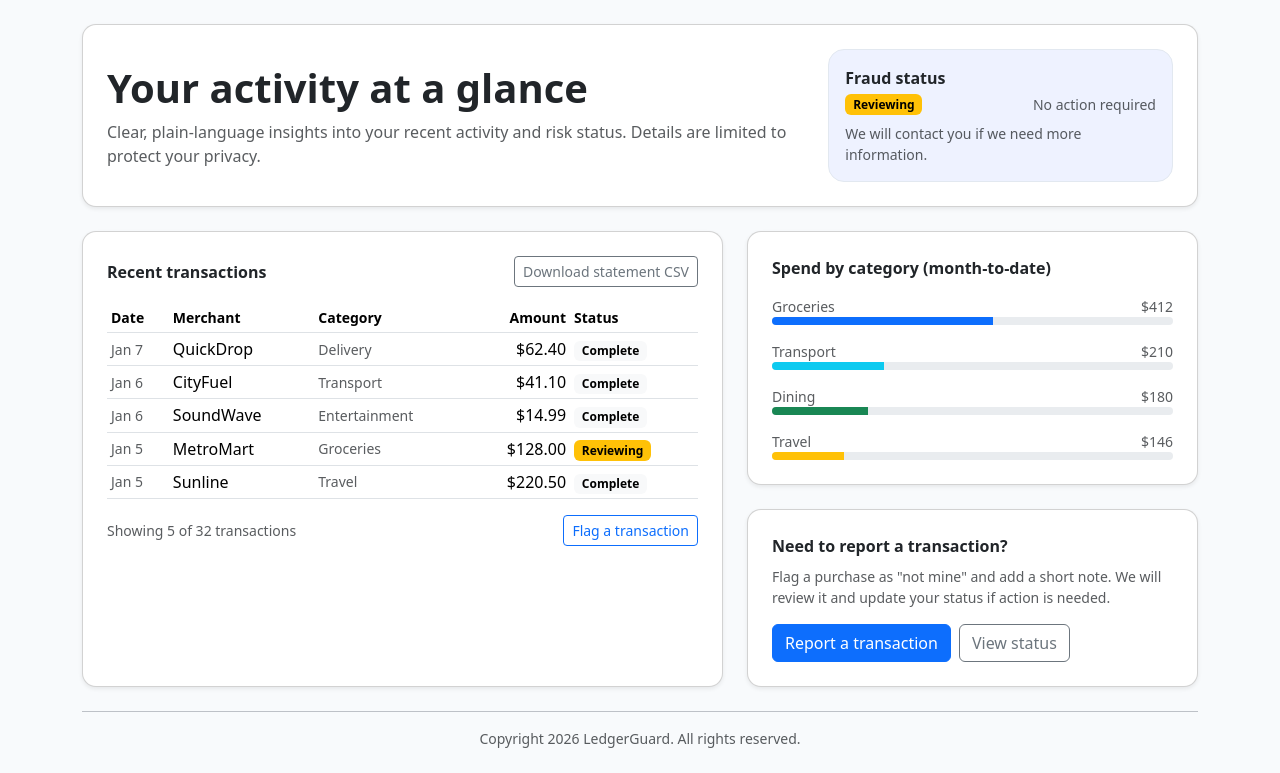
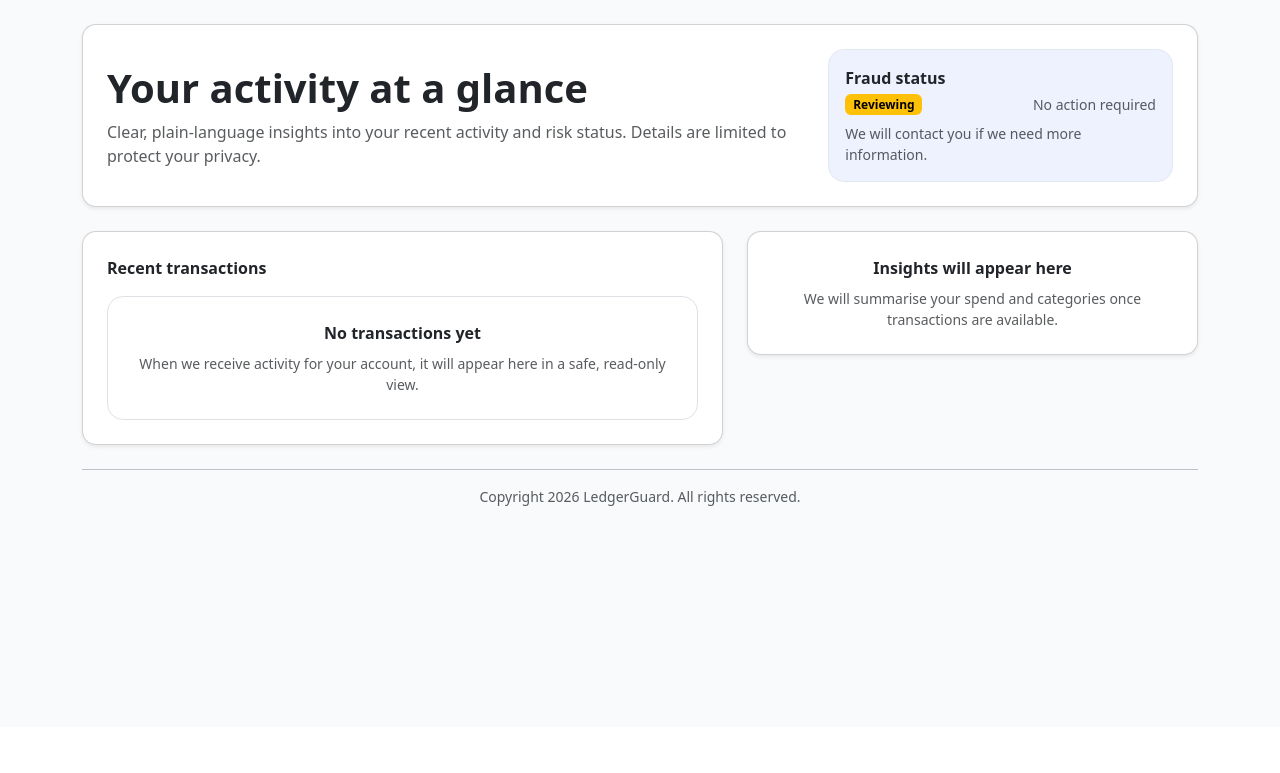
Before and after one commit to AAdewunmi/Neo-Bank-Fraud-Detection-Project, a Django app: page /customer/ in a window 1280 px wide. Shown: the part 73-846 px from the top of the page. After the commit the page ends 579 px from the top, so only its background shows below. Run offline with Django 5.2, Linux system fonts and the light colour scheme.

Commit message:
Implement the customer transactions view using the session-scored run, with a safe, capped table and an empty state when no run exists.

```diff
--- a/customer_site/templates/customer/home.html
+++ b/customer_site/templates/customer/home.html
@@ -35,67 +35,57 @@
       <div class="card-body p-4">
         <div class="d-flex justify-content-between align-items-center mb-3">
           <div class="fw-semibold">Recent transactions</div>
+          {% if has_rows %}
             <button class="btn btn-sm btn-outline-secondary" type="button">Download statement CSV</button>
+          {% endif %}
         </div>
+        {% if has_rows %}
           <div class="table-responsive">
             <table class="table table-sm align-middle mb-3">
               <thead>
                 <tr class="text-muted small">
-                <th scope="col">Date</th>
+                  <th scope="col">Timestamp</th>
                   <th scope="col">Merchant</th>
+                  <th scope="col">Description</th>
                   <th scope="col">Category</th>
                   <th scope="col" class="text-end">Amount</th>
-                <th scope="col">Status</th>
+                  <th scope="col">Report</th>
                 </tr>
               </thead>
               <tbody>
-              <tr>
-                <td class="text-muted small">Jan 7</td>
-                <td>QuickDrop</td>
-                <td class="text-muted small">Delivery</td>
-                <td class="text-end">$62.40</td>
-                <td><span class="badge text-bg-light">Complete</span></td>
+                {% for row in rows %}
+                  <tr data-row-id="{{ row.row_id }}">
+                    <td class="text-muted small">{{ row.timestamp }}</td>
+                    <td>{{ row.merchant }}</td>
+                    <td class="text-muted small">{{ row.description }}</td>
+                    <td class="text-muted small">{{ row.category }}</td>
+                    <td class="text-end">{{ row.amount }}</td>
+                    <td>
+                      <button class="btn btn-sm btn-outline-primary" type="button">Not mine</button>
+                    </td>
                   </tr>
-              <tr>
-                <td class="text-muted small">Jan 6</td>
-                <td>CityFuel</td>
-                <td class="text-muted small">Transport</td>
-                <td class="text-end">$41.10</td>
-                <td><span class="badge text-bg-light">Complete</span></td>
-              </tr>
-              <tr>
-                <td class="text-muted small">Jan 6</td>
-                <td>SoundWave</td>
-                <td class="text-muted small">Entertainment</td>
-                <td class="text-end">$14.99</td>
-                <td><span class="badge text-bg-light">Complete</span></td>
-              </tr>
-              <tr>
-                <td class="text-muted small">Jan 5</td>
-                <td>MetroMart</td>
-                <td class="text-muted small">Groceries</td>
-                <td class="text-end">$128.00</td>
-                <td><span class="badge text-bg-warning">Reviewing</span></td>
-              </tr>
-              <tr>
-                <td class="text-muted small">Jan 5</td>
-                <td>Sunline</td>
-                <td class="text-muted small">Travel</td>
-                <td class="text-end">$220.50</td>
-                <td><span class="badge text-bg-light">Complete</span></td>
-              </tr>
+                {% endfor %}
               </tbody>
             </table>
           </div>
           <div class="d-flex justify-content-between align-items-center">
-          <span class="text-muted small">Showing 5 of 32 transactions</span>
-          <button class="btn btn-sm btn-outline-primary" type="button">Flag a transaction</button>
+            <span class="text-muted small">Showing {{ rows_shown }} of {{ total_count }} transactions</span>
+            <button class="btn btn-sm btn-outline-primary" type="button">Report a transaction</button>
           </div>
+        {% else %}
+          <div class="border rounded-4 bg-white p-4 text-center">
+            <div class="fw-semibold mb-2">No transactions yet</div>
+            <p class="text-muted small mb-0">
+              When we receive activity for your account, it will appear here in a safe, read-only view.
+            </p>
+          </div>
+        {% endif %}
       </div>
     </div>
   </div>
 
   <div class="col-lg-5">
+    {% if has_rows %}
       <div class="card shadow-sm mb-4">
         <div class="card-body p-4">
           <div class="fw-semibold mb-3">Spend by category (month-to-date)</div>
@@ -151,6 +141,16 @@
           </div>
         </div>
       </div>
+    {% else %}
+      <div class="card shadow-sm">
+        <div class="card-body p-4 text-center">
+          <div class="fw-semibold mb-2">Insights will appear here</div>
+          <p class="text-muted small mb-0">
+            We will summarise your spend and categories once transactions are available.
+          </p>
+        </div>
+      </div>
+    {% endif %}
   </div>
 </div>
 {% endblock %}
--- a/customer_site/views.py
+++ b/customer_site/views.py
@@ -1,9 +1,52 @@
 """Customer-facing views (read-only surface)."""
+
+from __future__ import annotations
+
+import os
+from typing import Any, Dict, List, Mapping
 
 from django.http import HttpRequest, HttpResponse
 from django.shortcuts import render
 
+from dashboard.session_store import load_scored_run
+from dashboard.views import _ensure_row_ids, _get_category_edits, _overlay_category_edits
+
+SAFE_FIELDS = ("row_id", "timestamp", "merchant", "description", "amount", "category")
+
+
+def _build_customer_rows(
+    rows: List[Mapping[str, Any]],
+    edits: Dict[str, Dict[str, Any]],
+    max_rows: int,
+) -> List[Dict[str, Any]]:
+    rows_with_ids = _ensure_row_ids(list(rows))
+    display_rows = _overlay_category_edits(rows_with_ids, edits)
+
+    safe_rows: List[Dict[str, Any]] = []
+    for row in display_rows[:max_rows]:
+        safe_rows.append({field: row.get(field, "") for field in SAFE_FIELDS})
+    return safe_rows
+
 
 def home(request: HttpRequest) -> HttpResponse:
     """Render the customer landing page."""
-    return render(request, "customer/home.html")
+    scored_run = load_scored_run(request.session)
+    base_rows = scored_run.rows if scored_run else []
+    run_meta = scored_run.run_meta if scored_run else {}
+
+    if not base_rows:
+        context = {"rows": [], "has_rows": False, "total_count": 0, "rows_shown": 0}
+        return render(request, "customer/home.html", context)
+
+    max_rows = int(os.environ.get("LEDGERGUARD_CUSTOMER_MAX_ROWS", "200"))
+    edits = _get_category_edits(request.session)
+    safe_rows = _build_customer_rows(base_rows, edits, max_rows)
+
+    total_count = int(run_meta.get("tx_count") or len(base_rows))
+    context = {
+        "rows": safe_rows,
+        "has_rows": bool(safe_rows),
+        "total_count": total_count,
+        "rows_shown": len(safe_rows),
+    }
+    return render(request, "customer/home.html", context)
```
Also changed, not shown: tests/test_customer_transactions.py (added, +66 -0 lines), model_registry.json. Lines whose indentation alone changed are shown as unchanged.
